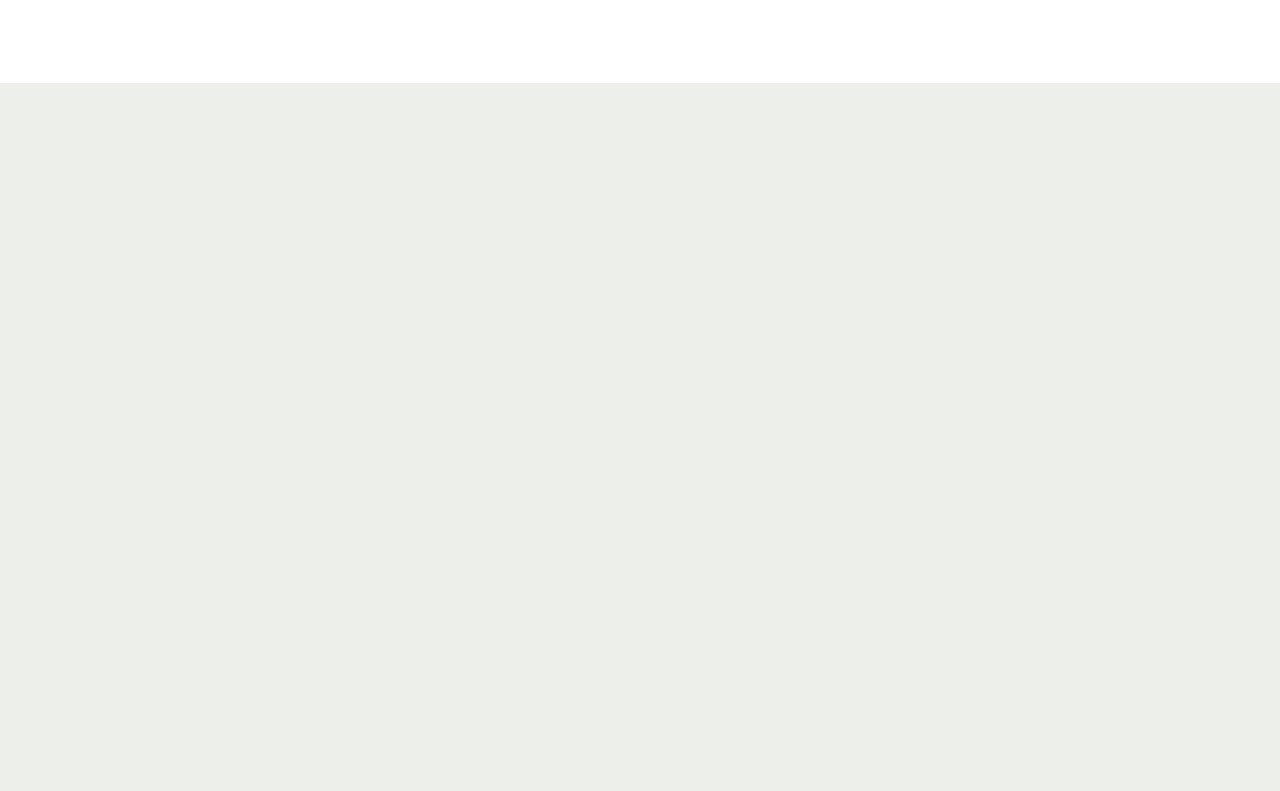
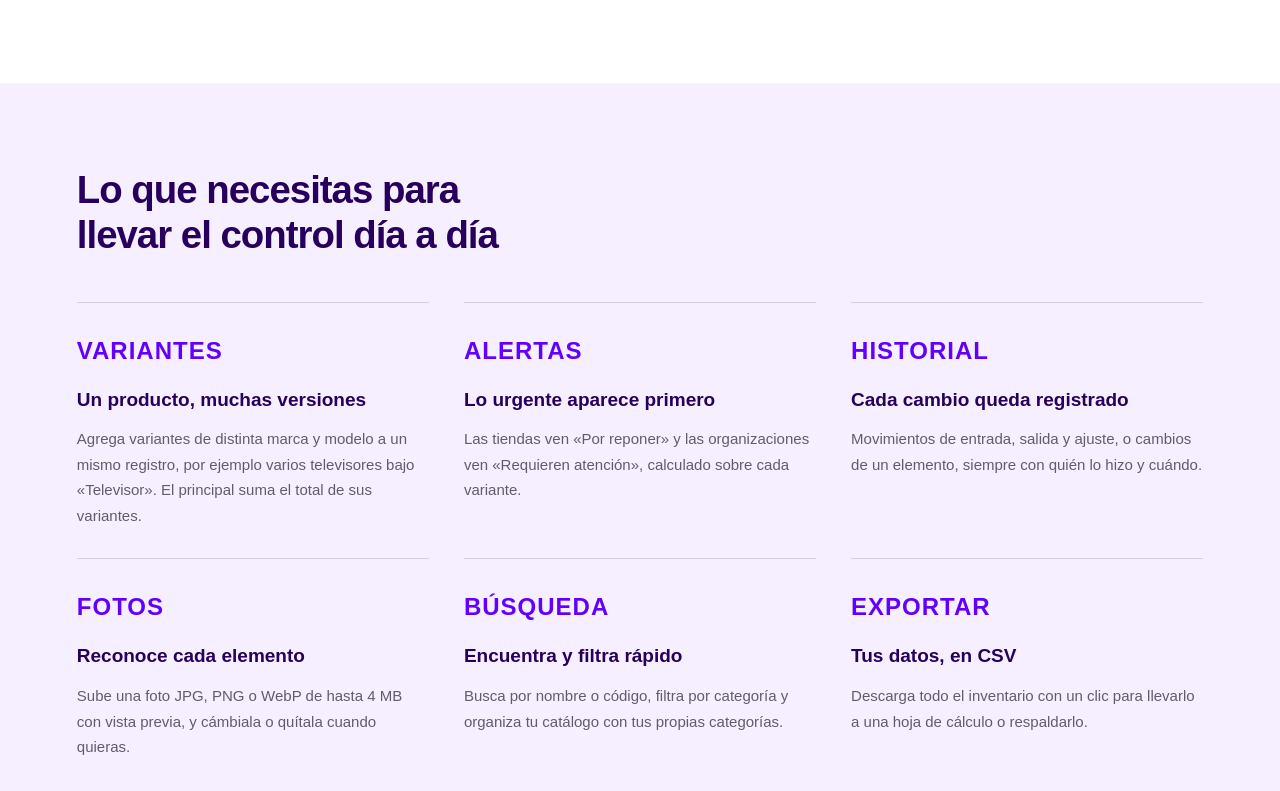
Before and after one commit to Dark-Sung/Kordex, a Next.js app: page / in a window 1280 px wide. Shown: the part 1440-2231 px from the top of the page. Before the commit the page ends 1523 px from the top, so only its background shows below. Built offline with nearby package versions, Linux system fonts and the light colour scheme.

Commit message:
Agregar seccion de funcionalidades de Kordex

```diff
--- a/app/landing.module.css
+++ b/app/landing.module.css
@@ -410,3 +410,59 @@
 .organizationCard li::before {
     background: #c6a5ff;
 }
+
+
+.featuresSection {
+    background: #f5efff;
+    padding: 85px 0;
+}
+
+.featuresGrid {
+    display: grid;
+    grid-template-columns: repeat(3, 1fr);
+    column-gap: 35px;
+    margin-top: 45px;
+}
+
+.featureCard {
+    padding: 30px 0;
+    border-top: 1px solid #d8c9ed;
+}
+
+.featureLabel {
+    color: #6200ff;
+    font-size: 24px;
+    font-weight: 800;
+    letter-spacing: 1px;
+    margin-bottom: 15px;
+}
+
+.featureCard h3 {
+    color: #26005c;
+    font-size: 19px;
+    font-weight: 700;
+    line-height: 1.3;
+    margin-bottom: 14px;
+}
+
+.featureCard p:not(.featureLabel) {
+    color: #625b70;
+    font-size: 15px;
+    line-height: 1.7;
+}
+
+@media (max-width: 900px) {
+    .featuresGrid {
+        grid-template-columns: repeat(2, 1fr);
+    }
+}
+
+@media (max-width: 600px) {
+    .featuresGrid {
+        grid-template-columns: 1fr;
+    }
+
+    .featuresSection {
+        padding: 55px 0;
+    }
+}
--- a/app/page.tsx
+++ b/app/page.tsx
@@ -248,6 +248,80 @@ export default function Home() {
                     </div>
                 </div>
             </section>
+            <section id="funciones" className={styles.featuresSection}>
+    <div className={styles.wrapper}>
+
+        <h2 className={styles.sectionTitle}>
+            Lo que necesitas para<br />
+            llevar el control día a día
+        </h2>
+
+        <div className={styles.featuresGrid}>
+
+            <article className={styles.featureCard}>
+                <p className={styles.featureLabel}>VARIANTES</p>
+                <h3>Un producto, muchas versiones</h3>
+                <p>
+                    Agrega variantes de distinta marca y modelo
+                    a un mismo registro, por ejemplo varios
+                    televisores bajo «Televisor». El principal
+                    suma el total de sus variantes.
+                </p>
+            </article>
+
+            <article className={styles.featureCard}>
+                <p className={styles.featureLabel}>ALERTAS</p>
+                <h3>Lo urgente aparece primero</h3>
+                <p>
+                    Las tiendas ven «Por reponer» y las
+                    organizaciones ven «Requieren atención»,
+                    calculado sobre cada variante.
+                </p>
+            </article>
+
+            <article className={styles.featureCard}>
+                <p className={styles.featureLabel}>HISTORIAL</p>
+                <h3>Cada cambio queda registrado</h3>
+                <p>
+                    Movimientos de entrada, salida y ajuste,
+                    o cambios de un elemento, siempre con
+                    quién lo hizo y cuándo.
+                </p>
+            </article>
+
+            <article className={styles.featureCard}>
+                <p className={styles.featureLabel}>FOTOS</p>
+                <h3>Reconoce cada elemento</h3>
+                <p>
+                    Sube una foto JPG, PNG o WebP de hasta
+                    4 MB con vista previa, y cámbiala o
+                    quítala cuando quieras.
+                </p>
+            </article>
+
+            <article className={styles.featureCard}>
+                <p className={styles.featureLabel}>BÚSQUEDA</p>
+                <h3>Encuentra y filtra rápido</h3>
+                <p>
+                    Busca por nombre o código, filtra por
+                    categoría y organiza tu catálogo con
+                    tus propias categorías.
+                </p>
+            </article>
+
+            <article className={styles.featureCard}>
+                <p className={styles.featureLabel}>EXPORTAR</p>
+                <h3>Tus datos, en CSV</h3>
+                <p>
+                    Descarga todo el inventario con un clic
+                    para llevarlo a una hoja de cálculo
+                    o respaldarlo.
+                </p>
+            </article>
+
+        </div>
+    </div>
+</section>
         </main>
     );
 }
```
